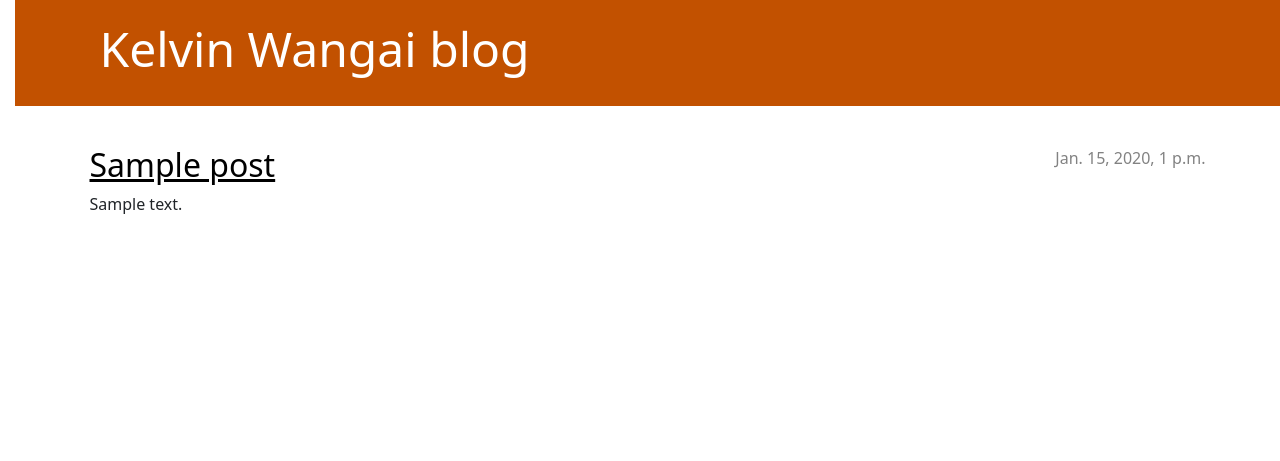
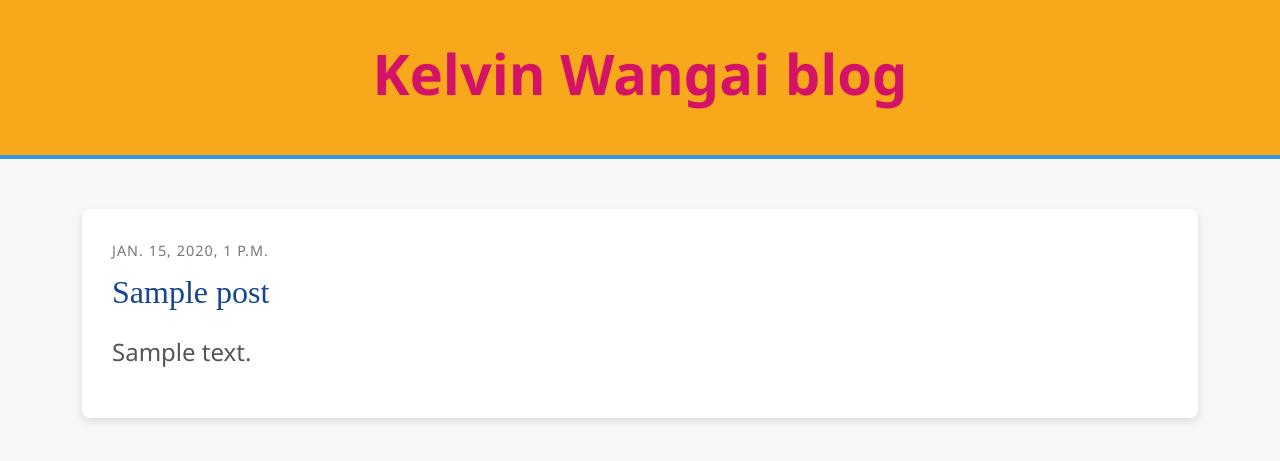
Before and after one commit to MURRAYKELVIN/my-first-blog, a Django app: page / in a window 1280 px wide. Shown: the top 461 px of the page. Run offline with Django 5.2, Linux system fonts and the light colour scheme; tables that the repository leaves empty hold one stand-in row (values such as "Sample post").

Commit message:
Added a sleek desighn to my site.

```diff
--- a/mysite/blog/static/css/blog.css
+++ b/mysite/blog/static/css/blog.css
@@ -1,72 +1,114 @@
-h1 a, h2 a {
-    color: #C25100;
+/* General Reset */
+* {
+    margin: 0;
+    padding: 0;
+    box-sizing: border-box;
 }
 
+/* Body */
 body {
-    padding-left: 15px;
+    font-family: 'Segoe UI', Segoe UI;
+    font-size: 16px;
+    line-height: 1.6;
+    background-color: #f7f7f7;
+    color: #333;
 }
 
+/* Header */
 .page-header {
-    background-color: #C25100;
-    margin-top: 0;
-    margin-bottom: 40px;
-    padding: 20px 20px 20px 40px;
+    background-color: #f7a81b;
+    color: #fff;
+    padding: 40px 0;
+    text-align: center;
+    border-bottom: 4px solid #3498db;
 }
 
-.page-header h1,
-.page-header h1 a,
-.page-header h1 a:visited,
-.page-header h1 a:active {
-    color: #ffffff;
-    font-size: 36pt;
-    text-decoration: none;
+.page-header h1 {
+    font-family: 'Segoe UI', Segoe UI;
+    font-size: 3.5rem;
+    font-weight: bold;
 }
 
-
-.date {
-    color: #828282;
+.page-header a {
+    text-decoration: none;
+    color: #d41367;
 }
 
-.save {
-    float: right;
+.page-header a:hover {
+    color: #3498db;
+    transition: color 0.3s ease;
 }
 
-.post-form textarea,
-.post-form input {
-    width: 100%;
+/* Main Container */
+main.container {
+    margin-top: 50px;
+    margin-bottom: 50px;
 }
 
-.top-menu,
-.top-menu:hover,
-.top-menu:visited {
-    color: #ffffff;
-    float: right;
-    font-size: 26pt;
-    margin-right: 20px;
+/* Blog Post */
+.post {
+    background-color: #fff;
+    margin-bottom: 40px;
+    padding: 30px;
+    border-radius: 8px;
+    box-shadow: 0 4px 8px rgba(0, 0, 0, 0.1);
+    transition: box-shadow 0.3s ease;
 }
 
-.post {
-    margin-bottom: 70px;
+.post:hover {
+    box-shadow: 0 8px 16px rgba(0, 0, 0, 0.2);
 }
 
-.post h2 a,
-.post h2 a:visited {
-    color: #000000;
+.post h2 a {
+    font-family: 'Playfair Display', serif;
+    font-size: 2rem;
+    color: #17458f;
+    text-decoration: none;
+    transition: color 0.3s ease;
 }
 
-.post > .date,
-.post > .actions {
-    float: right;
+.post h2 a:hover {
+    color: #3498db;
 }
 
-.btn-secondary,
-.btn-secondary:visited {
-    color: #C25100;
-    background: none;
-    border-color: #C25100;
+.post p {
+    margin-top: 20px;
+    font-size: 1.5rem;
+    color: #555;
+    line-height: 1.7;
 }
 
-.btn-secondary:hover {
-    color: #FFFFFF;
-    background-color: #C25100;
+/* Post Date */
+.date {
+    font-size: 0.9rem;
+    color: #777;
+    display: block;
+    margin-bottom: 10px;
+    text-transform: uppercase;
+    letter-spacing: 1px;
 }
+
+/* Footer */
+footer {
+    background-color: #222;
+    color: #fff;
+    padding: 20px 0;
+    text-align: center;
+}
+
+footer p {
+    margin: 0;
+    font-size: 0.9rem;
+    color: #ccc;
+}
+
+/* Media Queries */
+@media (max-width: 768px) {
+    .page-header h1 {
+        font-size: 2.5rem;
+    }
+
+    .post h2 a {
+        font-size: 1.5rem;
+    }
+}
```
